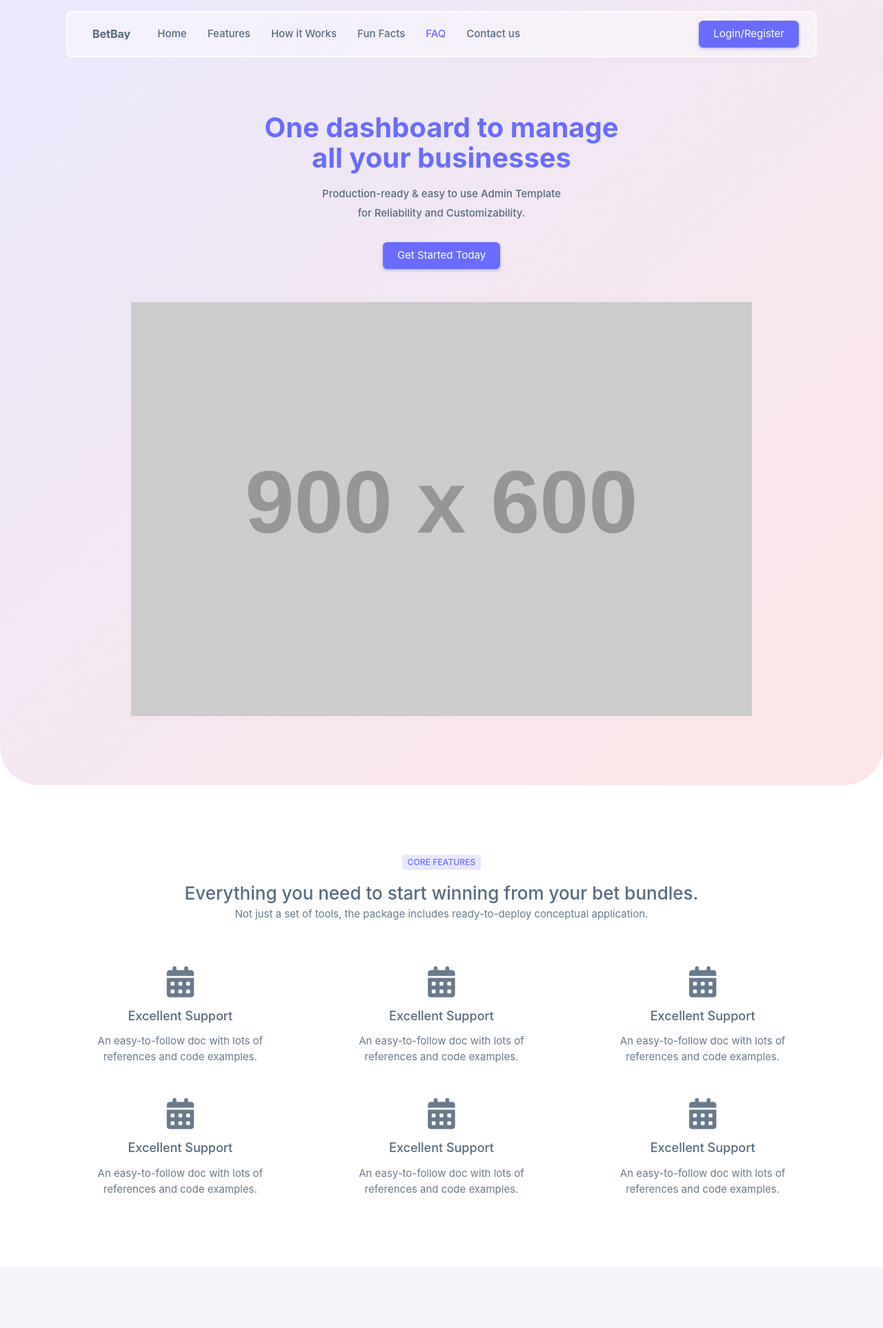
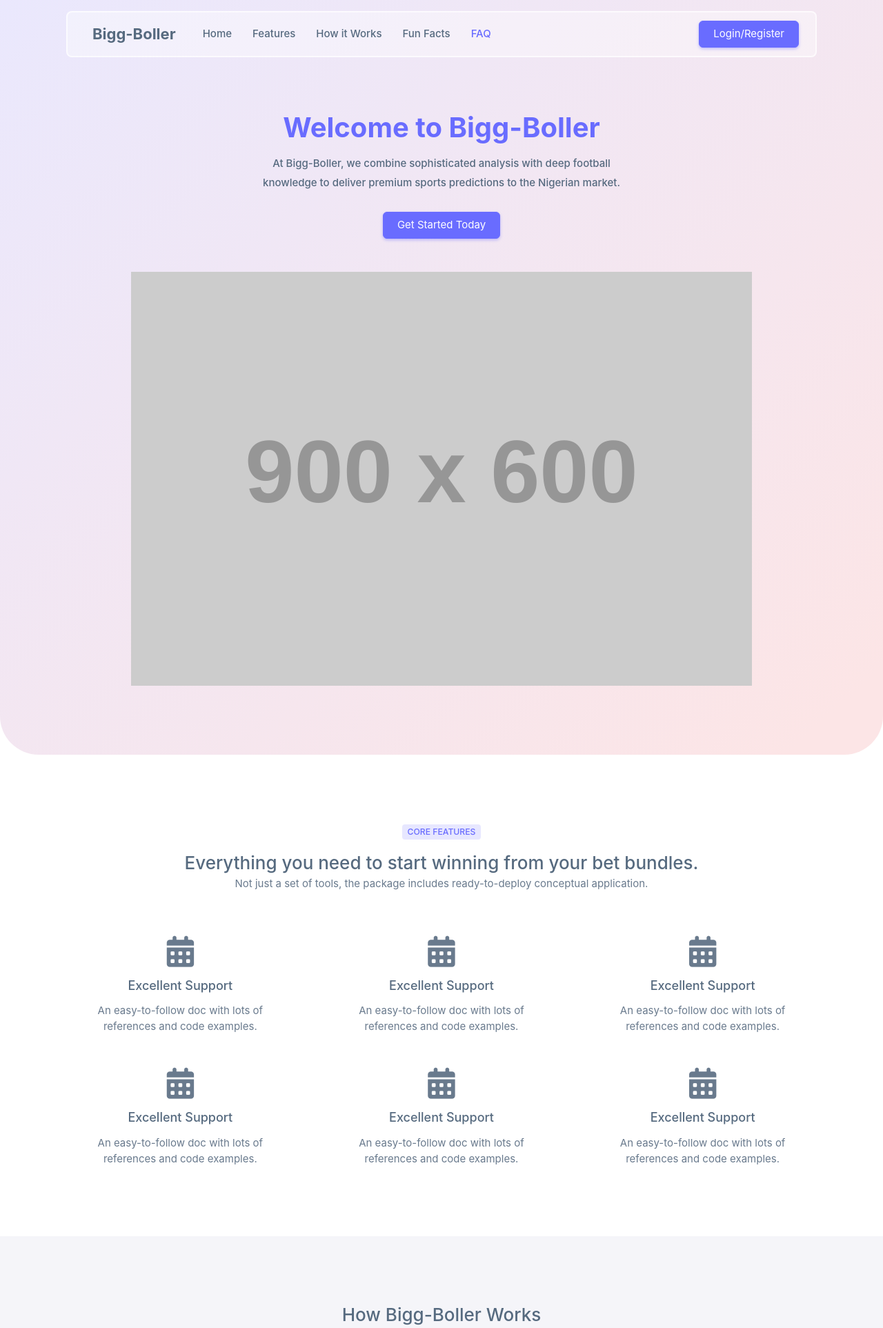
Before and after one commit to Pythonian/biggboller, a Django app: page / in a window 1280 px wide. Shown: the top 1925 px of the page at 69% size. Run offline with Django 5.2, Linux system fonts and the light colour scheme; grey boxes labelled with a size stand in for pictures from a placeholder-image service; parts of the project's set-up code (start-up, migrations or seed data) failed here and were passed over; some libraries are stand-ins or nearby versions.

Commit message:
Changed betbay to bigg-boller

```diff
--- a/templates/accounts/base.html
+++ b/templates/accounts/base.html
@@ -38,7 +38,7 @@
                                 aria-live="assertive" aria-atomic="true">
                                 <div class="toast-header">
                                     <i class='fa-solid fa-bullhorn me-2'></i>
-                                    <div class="me-auto fw-medium">BetBay</div>
+                                    <div class="me-auto fw-medium">Bigg-Boller</div>
                                     <button type="button" class="btn-close" data-bs-dismiss="toast"
                                         aria-label="Close"></button>
                                 </div>
--- a/templates/accounts/bettor/bundles/detail.html
+++ b/templates/accounts/bettor/bundles/detail.html
@@ -111,7 +111,7 @@
                     <div class="mb-xl-0 mb-4">
                         <div class="d-flex mb-3 gap-2">
                             <h2 class="mb-0 fw-bold">
-                                <i class="fa-solid fa-coins me-2 text-primary"></i> BetBay
+                                <i class="fa-solid fa-coins me-2 text-primary"></i> Bigg-Boller
                             </h2>
                         </div>
                         <div class="mb-2">
--- a/templates/accounts/bettor/bundles/purchase.html
+++ b/templates/accounts/bettor/bundles/purchase.html
@@ -14,7 +14,7 @@
                     <div class="mb-xl-0 mb-4">
                         <div class="d-flex mb-3 gap-2">
                             <span class="app-brand-text demo fw-bold">
-                                <i class="fa-solid fa-coins me-2 text-primary"></i> BetBay
+                                <i class="fa-solid fa-coins me-2 text-primary"></i> Bigg-Boller
                             </span>
                         </div>
                         <div class="mb-2">
--- a/templates/accounts/partials/_footer.html
+++ b/templates/accounts/partials/_footer.html
@@ -1,7 +1,7 @@
 <footer class="content-footer footer bg-footer-theme">
     <div class="container-xxl d-flex flex-wrap justify-content-between py-2 flex-md-row flex-column">
         <div class="mb-2 mb-md-0">
-            &copy; {% now "Y" %} &bull; BetBay &bull; All Rights Reserved.
+            &copy; {% now "Y" %} &bull; Bigg-Boller &bull; All Rights Reserved.
         </div>
         <div class="d-none d-lg-inline-block">
             <a href="" class="footer-link me-4">About Us</a>
--- a/templates/accounts/partials/_sidebar_menu.html
+++ b/templates/accounts/partials/_sidebar_menu.html
@@ -3,7 +3,7 @@
         <a href="{% if 'administrator' in request.path %}{% url 'administrator:dashboard' %}{% else %}{% url 'bettor:dashboard' %}{% endif %}"
             class="app-brand-link">
             <span class="app-brand-text demo menu-text fw-bold">
-                <i class="fa-solid fa-coins me-2 text-primary"></i> BetBay
+                <i class="fa-solid fa-coins me-2 text-primary"></i> Bigg-Boller
             </span>
         </a>
     </div>
@@ -233,7 +233,7 @@
         </li>
 
         <!-- Reports -->
-        <li class="menu-header small text-uppercase">
+        <!-- <li class="menu-header small text-uppercase">
             <span class="menu-header-text">Reports</span>
         </li>
         <li class="menu-item">
@@ -253,7 +253,7 @@
                 <i class="menu-icon fa-solid fa-bullhorn"></i>
                 <div class="text-truncate">Notification History</div>
             </a>
-        </li>
+        </li> -->
     </ul>
     {% else %}
     <ul class="menu-inner py-1">
--- a/templates/base.html
+++ b/templates/base.html
@@ -6,7 +6,7 @@
     <meta charset="utf-8" />
     <meta name="viewport"
         content="width=device-width, initial-scale=1.0, user-scalable=no, minimum-scale=1.0, maximum-scale=1.0" />
-    <title>{% block title %}{% endblock title %} | BetBay</title>
+    <title>{% block title %}{% endblock title %} | Bigg-Boller</title>
     <link rel="icon" type="image/x-icon" href="" />
     <!-- Core CSS -->
     <link rel="stylesheet" href="{% static 'css/core.css' %}" />
@@ -30,7 +30,7 @@
             aria-live="assertive" aria-atomic="true">
             <div class="toast-header">
                 <i class='fa-solid fa-bullhorn me-2'></i>
-                <div class="me-auto fw-medium">BetBay</div>
+                <div class="me-auto fw-medium">Bigg-Boller</div>
                 <button type="button" class="btn-close" data-bs-dismiss="toast" aria-label="Close"></button>
             </div>
             <div class="toast-body">
--- a/templates/core/home.html
+++ b/templates/core/home.html
@@ -13,11 +13,10 @@
         <div id="landingHero" class="section-py landing-hero position-relative">
             <div class="container">
                 <div class="hero-text-box text-center">
-                    <h1 class="text-primary display-4 fw-bold">One dashboard to manage all your
-                        businesses</h1>
+                    <h1 class="text-primary display-4 fw-bold">Welcome to Bigg-Boller</h1>
                     <h2 class="hero-sub-title h6 mb-4 pb-1">
-                        Production-ready & easy to use Admin Template<br class="d-none d-lg-block" />
-                        for Reliability and Customizability.
+                        At Bigg-Boller, we combine sophisticated analysis with deep football knowledge to deliver
+                        premium sports predictions to the Nigerian market.
                     </h2>
                     <div class="landing-hero-btn d-inline-block position-relative mb-5">
                         <a href="#landingPricing" class="btn btn-primary">Get Started Today</a>
@@ -60,7 +59,7 @@
     <!-- How It Works: Start -->
     <section class="section-py bg-body" id="landingWorks">
         <div class="container">
-            <h3 class="text-center mb-5">How Betbay Works</h3>
+            <h3 class="text-center mb-5">How Bigg-Boller Works</h3>
             <div class="row">
                 <div class="col-lg-12 mb-4">
                     <div class="row">
--- a/templates/core/partials/_faq_item.html
+++ b/templates/core/partials/_faq_item.html
@@ -2,17 +2,14 @@
     <h2 class="accordion-header" id="headingOne">
         <button type="button" class="accordion-button" data-bs-toggle="collapse" data-bs-target="#accordionOne"
             aria-expanded="true" aria-controls="accordionOne">
-            Do you charge for each upgrade?
+            How does the bundle system work?
         </button>
     </h2>
 
     <div id="accordionOne" class="accordion-collapse collapse show" data-bs-parent="#accordionExample">
         <div class="accordion-body">
-            Lemon drops chocolate cake gummies carrot cake chupa chups muffin topping.
-            Sesame snaps icing
-            marzipan gummi bears macaroon dragée danish caramels powder. Bear claw dragée
-            pastry topping
-            soufflé. Wafer gummi bears marshmallow pastry pie.
+            Bundles are investment units that determine your earning potential from our correct predictions. The more
+            bundles you purchase, the higher your potential returns from each successful prediction.
         </div>
     </div>
 </div>
@@ -20,17 +17,14 @@
     <h2 class="accordion-header" id="headingTwo">
         <button type="button" class="accordion-button collapsed" data-bs-toggle="collapse"
             data-bs-target="#accordionTwo" aria-expanded="false" aria-controls="accordionTwo">
-            Do I need to purchase a license for each website?
+            How often do predictions happen?
         </button>
     </h2>
     <div id="accordionTwo" class="accordion-collapse collapse" aria-labelledby="headingTwo"
         data-bs-parent="#accordionExample">
         <div class="accordion-body">
-            Dessert ice cream donut oat cake jelly-o pie sugar plum cheesecake. Bear claw
-            dragée oat cake
-            dragée ice cream halvah tootsie roll. Danish cake oat cake pie macaroon tart
-            donut gummies. Jelly
-            beans candy canes carrot cake. Fruitcake chocolate chupa chups.
+            We provide daily predictions across various football leagues and tournaments, ensuring our members have
+            consistent opportunities for potential earnings.
         </div>
     </div>
 </div>
@@ -38,23 +32,14 @@
     <h2 class="accordion-header" id="headingThree">
         <button type="button" class="accordion-button collapsed" data-bs-toggle="collapse"
             data-bs-target="#accordionThree" aria-expanded="false" aria-controls="accordionThree">
-            What is regular license?
+            What is your success rate?
         </button>
     </h2>
     <div id="accordionThree" class="accordion-collapse collapse" aria-labelledby="headingThree"
         data-bs-parent="#accordionExample">
         <div class="accordion-body">
-            Regular license can be used for end products that do not charge users for access
-            or service(access
-            is free and there will be no monthly subscription fee). Single regular license
-            can be used for
-            single end product and end product can be used by you or your client. If you
-            want to sell end
-            product to multiple clients then you will need to purchase separate license for
-            each client. The
-            same rule applies if you want to use the same end product on multiple
-            domains(unique setup). For
-            more info on regular license you can check official description.
+            While past performance doesn't guarantee future results, we maintain a transparent record of our prediction
+            accuracy.
         </div>
     </div>
 </div>
@@ -62,17 +47,14 @@
     <h2 class="accordion-header" id="headingFour">
         <button type="button" class="accordion-button collapsed" data-bs-toggle="collapse"
             data-bs-target="#accordionFour" aria-expanded="false" aria-controls="accordionFour">
-            What is extended license?
+            How do predictions work?
         </button>
     </h2>
     <div id="accordionFour" class="accordion-collapse collapse" aria-labelledby="headingFour"
         data-bs-parent="#accordionExample">
         <div class="accordion-body">
-            Lorem ipsum dolor sit amet consectetur adipisicing elit. Nobis et aliquid
-            quaerat possimus maxime!
-            Mollitia reprehenderit neque repellat delenibx delectus architecto dolorum
-            maxime, blanditiis
-            earum ea, incidunt quam possimus cumque.
+            Predictions are done by our experts and after each predictions of each game are posted across our community
+            channel.
         </div>
     </div>
 </div>
@@ -80,17 +62,14 @@
     <h2 class="accordion-header" id="headingFive">
         <button type="button" class="accordion-button collapsed" data-bs-toggle="collapse"
             data-bs-target="#accordionFive" aria-expanded="false" aria-controls="accordionFive">
-            Which license is applicable for SASS application?
+            When can I withdraw my earnings?
         </button>
     </h2>
     <div id="accordionFive" class="accordion-collapse collapse" aria-labelledby="headingFive"
         data-bs-parent="#accordionExample">
         <div class="accordion-body">
-            Lorem ipsum dolor sit amet consectetur, adipisicing elit. Sequi molestias
-            exercitationem ab cum
-            nemo facere voluptates veritatis quia, eveniet veniam at et repudiandae mollitia
-            ipsam quasi
-            labore enim architecto non!
+            Earnings can be withdrawn weekly, subject to meeting the minimum withdrawal threshold and completing our
+            standard verification process.
         </div>
     </div>
 </div>
--- a/templates/partials/_footer.html
+++ b/templates/partials/_footer.html
@@ -4,7 +4,7 @@
             <div class="row">
                 <div class="col-lg-4">
                     <a href="/" class="app-brand-link mb-4 h2">
-                        <span class="app-brand-text footer-link fw-bold">BetBay</span>
+                        <span class="app-brand-text footer-link fw-bold">Bigg-Boller</span>
                     </a>
                     <p class="footer-text footer-logo-description mb-4">
                         Lorem ipsum dolor sit amet consectetur adipisicing elit. Quidem magnam similique consectetur
@@ -68,7 +68,7 @@
         <div
             class="container d-flex flex-wrap justify-content-between flex-md-row flex-column text-center text-md-start">
             <div class="mb-2 mb-md-0">
-                <span class="footer-text">&copy; {% now "Y" %} BetBay &bull; All Rights Reserved.</span>
+                <span class="footer-text">&copy; {% now "Y" %} Bigg-Boller &bull; All Rights Reserved.</span>
             </div>
             <div>
                 <a href="" class="footer-link me-3" target="_blank">
--- a/templates/partials/_navbar.html
+++ b/templates/partials/_navbar.html
@@ -1,20 +1,20 @@
 <nav class="layout-navbar shadow-none py-0">
     <div class="container">
         <div class="navbar navbar-expand-lg landing-navbar px-3 px-md-4 ">
-            <div class="navbar-brand app-brand d-flex py-0 me-4">
+            <div class="navbar-brand d-flex py-0 me-4">
                 <button class="navbar-toggler border-0 px-0 me-2" type="button" data-bs-toggle="collapse"
-                    data-bs-target="#betbayNav" aria-controls="betbayNav" aria-expanded="false"
+                    data-bs-target="#Bigg-BollerNav" aria-controls="Bigg-BollerNav" aria-expanded="false"
                     aria-label="Toggle navigation">
-                    <i class="fa-solid fa-hamburger align-middle"></i>
+                    <i class="fa-solid fa-bars fs-5 align-middle"></i>
                 </button>
-                <a href="{% url 'core:home' %}" class="app-brand-link">
-                    <span class="app-brand-text menu-text fw-bold ms-2 ps-1">BetBay</span>
+                <a href="{% url 'core:home' %}" class="1app-brand-link">
+                    <span class="fs-4 menu-text fw-bold ms-2 ps-1">Bigg-Boller</span>
                 </a>
             </div>
-            <div class="collapse navbar-collapse landing-nav-menu" id="betbayNav">
+            <div class="collapse navbar-collapse landing-nav-menu" id="Bigg-BollerNav">
                 <button class="navbar-toggler border-0 text-heading position-absolute end-0 top-0 scaleX-n1-rtl"
-                    type="button" data-bs-toggle="collapse" data-bs-target="#betbayNav" aria-controls="betbayNav"
-                    aria-expanded="false" aria-label="Toggle navigation">
+                    type="button" data-bs-toggle="collapse" data-bs-target="#Bigg-BollerNav"
+                    aria-controls="Bigg-BollerNav" aria-expanded="false" aria-label="Toggle navigation">
                     <i class="fa-solid fa-x"></i>
                 </button>
                 <ul class="navbar-nav me-auto">
@@ -33,9 +33,6 @@
                     </li>
                     <li class="nav-item">
                         <a class="nav-link fw-medium" href="{% url 'core:home' %}#landingFAQ">FAQ</a>
-                    </li>
-                    <li class="nav-item">
-                        <a class="nav-link fw-medium" href="{% url 'core:home' %}#landingContact">Contact us</a>
                     </li>
                 </ul>
             </div>
--- a/templates/registration/login.html
+++ b/templates/registration/login.html
@@ -11,7 +11,7 @@
             <div class="col-lg-4 mx-auto">
                 <div class="card">
                     <div class="card-body">
-                        <h4 class="mb-2 text-center">Welcome to BetBay! 👋</h4>
+                        <h4 class="mb-2 text-center">Welcome to Bigg-Boller! 👋</h4>
                         <p class="mb-4">Please sign-in to your account and start the adventure</p>
                         {% if form.errors %}
                         <p class="text-danger">
--- a/templates/registration/register.html
+++ b/templates/registration/register.html
@@ -10,7 +10,7 @@
             <div class="col-lg-4 mx-auto">
                 <div class="card">
                     <div class="card-body">
-                        <h4 class="mb-2 text-center">Welcome to BetBay! 👋</h4>
+                        <h4 class="mb-2 text-center">Welcome to Bigg-Boller! 👋</h4>
                         <p class="mb-4">Please register for a new account and start the adventure</p>
 
                         {% if form.errors %}
```
Also changed, not shown: templates/accounts/administrator/dashboard.html (+20 -2 lines), README.md.
